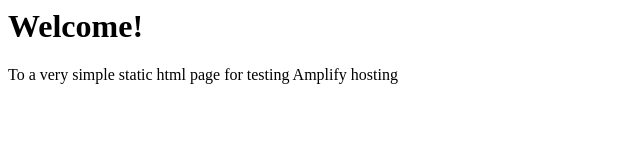
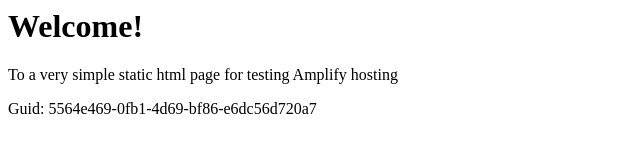
Before and after one commit to aws-aemilia-iad/Github-PR-Commit-Integration-Test-DoNotTouch-GitHubAutoBuildPrPreviewCanaryTest-v1-prod-us-east-1, a website: page src/index.html in a window 1280 px wide. Shown: the whole page, without its empty margins (0-640 px from the left). Drawn offline with Linux system fonts and the light colour scheme.

Commit message:
commit from integ tests

```diff
--- a/src/index.html
+++ b/src/index.html
@@ -1,3 +1,5 @@
+
+
 <html lang="en">
 
 <head>
@@ -10,6 +12,6 @@
 <body>
     <h1>Welcome!</h1>
     <p>To a very simple static html page for testing Amplify hosting</p>
-</body>
+    <p>Guid: 5564e469-0fb1-4d69-bf86-e6dc56d720a7</p></body>
 
 </html>
```
